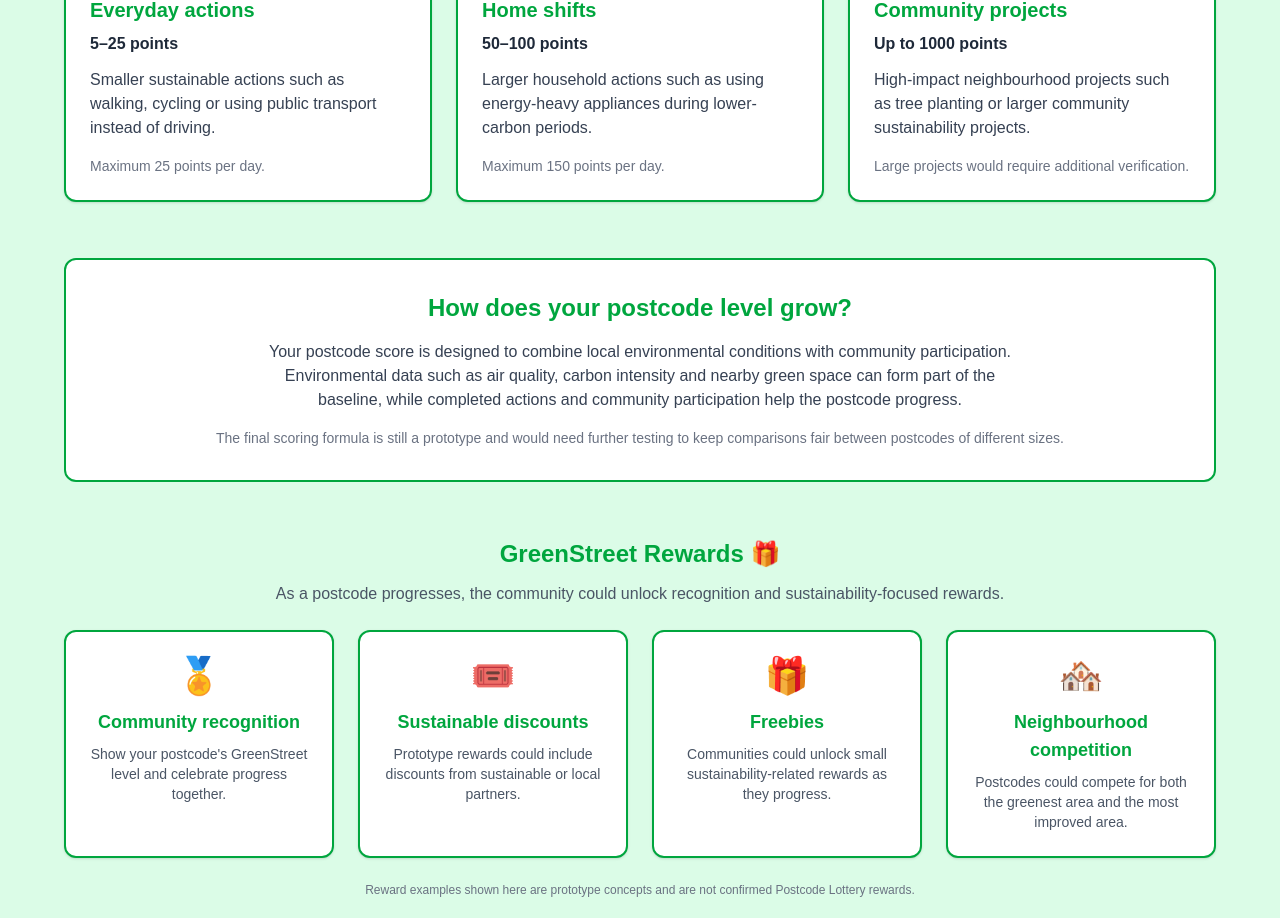
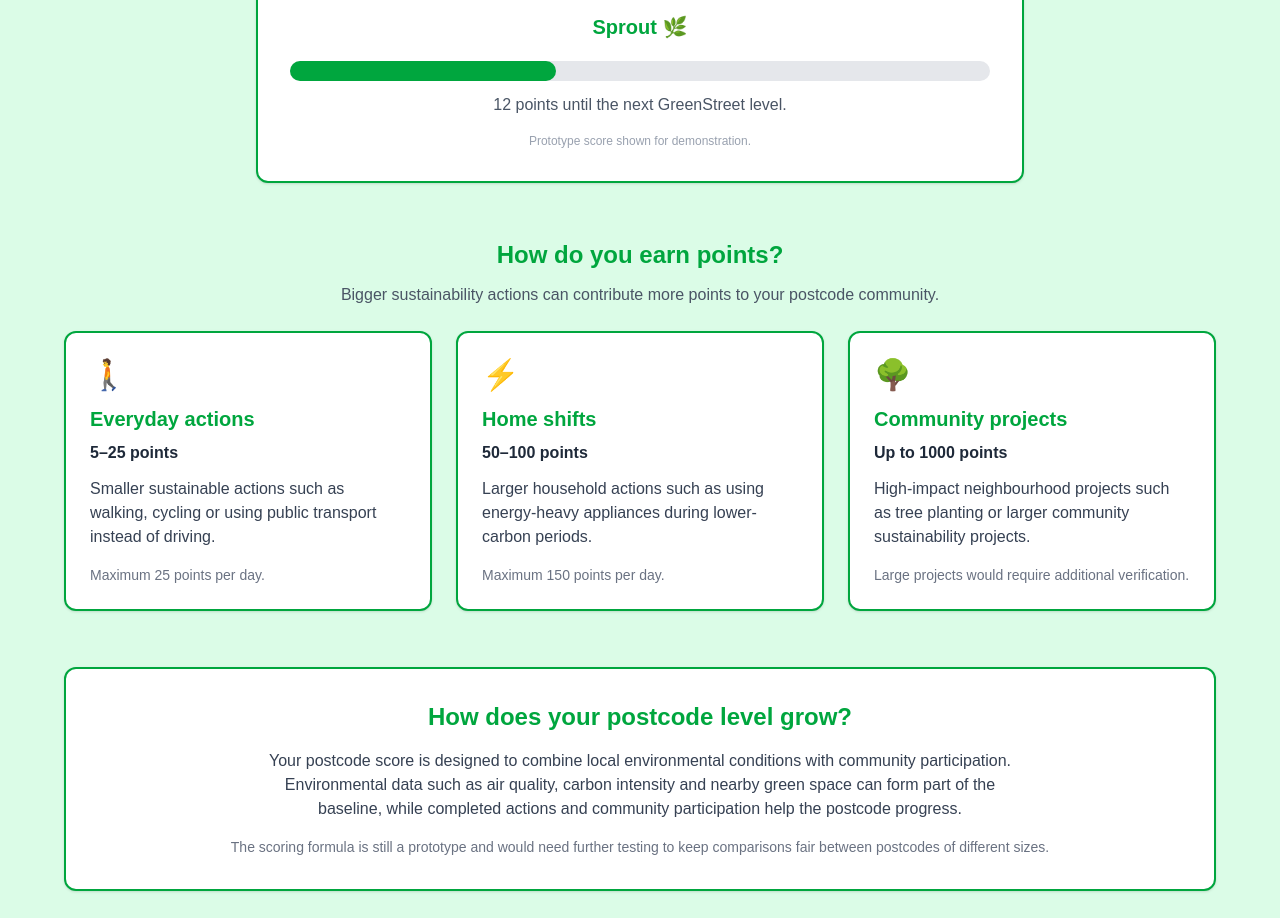
Before and after one commit to kwerui/adahack, a Next.js app: page /awards in a window 1280 px wide. Shown: the part 654-1572 px from the top of the page. Built offline with nearby package versions, Linux system fonts and the light colour scheme.

Commit message:
finished-awards

```diff
--- a/app/awards/page.tsx
+++ b/app/awards/page.tsx
@@ -21,7 +21,8 @@
     name: "Canopy",
     emoji: "🌳",
     range: "75–100",
-    description: "Your community has reached the highest GreenStreet level.",
+    description:
+      "Your community has reached the highest GreenStreet level.",
   },
 ];
 
@@ -52,44 +53,71 @@
   },
 ];
 
-const rewards = [
+const tierRewards = [
   {
-    title: "Community recognition",
-    emoji: "🏅",
-    description:
-      "Show your postcode's GreenStreet level and celebrate progress together.",
+    name: "Seedling",
+    emoji: "🌱",
+    requiredScore: 0,
+    reward: "GreenStreet community badge",
   },
   {
-    title: "Sustainable discounts",
-    emoji: "🎟️",
-    description:
-      "Prototype rewards could include discounts from sustainable or local partners.",
+    name: "Sprout",
+    emoji: "🌿",
+    requiredScore: 25,
+    reward: "Sustainable local partner discount",
   },
   {
-    title: "Freebies",
-    emoji: "🎁",
-    description:
-      "Communities could unlock small sustainability-related rewards as they progress.",
+    name: "Bloom",
+    emoji: "🌸",
+    requiredScore: 50,
+    reward: "Sustainability-focused freebie",
   },
   {
-    title: "Neighbourhood competition",
-    emoji: "🏘️",
-    description:
-      "Postcodes could compete for both the greenest area and the most improved area.",
+    name: "Canopy",
+    emoji: "🌳",
+    requiredScore: 75,
+    reward: "Highest-level community reward",
   },
 ];
 
 export default function AwardsPage() {
+  // Prototype score for the hackathon demo
+  const demoScore = 38;
+
+  const currentTier =
+    demoScore >= 75
+      ? "Canopy 🌳"
+      : demoScore >= 50
+      ? "Bloom 🌸"
+      : demoScore >= 25
+      ? "Sprout 🌿"
+      : "Seedling 🌱";
+
+  const nextTarget =
+    demoScore < 25
+      ? 25
+      : demoScore < 50
+      ? 50
+      : demoScore < 75
+      ? 75
+      : 100;
+
+  const pointsToNext = Math.max(
+    nextTarget - demoScore,
+    0
+  );
+
   return (
     <main className="min-h-screen bg-green-100 p-10">
       <div className="max-w-6xl mx-auto">
+        {/* PAGE TITLE */}
         <h1 className="text-4xl font-bold text-green-600 text-center mb-3">
           GreenStreet Awards 🏆
         </h1>
 
         <p className="text-gray-600 text-center mb-10">
-          Work together with your postcode community to earn points and grow
-          through the GreenStreet levels.
+          Work together with your postcode community to earn
+          points and grow through the GreenStreet levels.
         </p>
 
         {/* LEVELS */}
@@ -124,6 +152,48 @@
           </div>
         </section>
 
+        {/* CURRENT POSTCODE PROGRESS */}
+        <section className="mt-12">
+          <div className="bg-white border-2 border-green-600 rounded-xl p-8 max-w-3xl mx-auto shadow-sm">
+            <h2 className="text-2xl font-bold text-green-600 text-center mb-4">
+              Your Postcode Progress
+            </h2>
+
+            <p className="text-center text-4xl font-bold text-gray-800 mb-2">
+              {demoScore} / 100
+            </p>
+
+            <p className="text-center text-xl font-semibold text-green-600 mb-5">
+              {currentTier}
+            </p>
+
+            <div className="w-full bg-gray-200 rounded-full h-5 mb-3">
+              <div
+                className="bg-green-600 h-5 rounded-full transition-all duration-500"
+                style={{
+                  width: `${demoScore}%`,
+                }}
+              />
+            </div>
+
+            {demoScore < 75 ? (
+              <p className="text-center text-gray-600">
+                {pointsToNext} points until the next
+                GreenStreet level.
+              </p>
+            ) : (
+              <p className="text-center text-gray-600">
+                Your postcode has reached the highest
+                GreenStreet level!
+              </p>
+            )}
+
+            <p className="text-xs text-gray-400 text-center mt-4">
+              Prototype score shown for demonstration.
+            </p>
+          </div>
+        </section>
+
         {/* POINTS */}
         <section className="mt-14">
           <h2 className="text-2xl font-bold text-green-600 text-center mb-3">
@@ -131,8 +201,8 @@
           </h2>
 
           <p className="text-gray-600 text-center mb-6">
-            Bigger sustainability actions can contribute more points to your
-            postcode community.
+            Bigger sustainability actions can contribute more
+            points to your postcode community.
           </p>
 
           <div className="grid grid-cols-1 md:grid-cols-3 gap-6">
@@ -167,61 +237,95 @@
 
         {/* SCORE EXPLANATION */}
         <section className="mt-14">
-          <div className="bg-white border-2 border-green-600 rounded-xl p-8">
+          <div className="bg-white border-2 border-green-600 rounded-xl p-8 shadow-sm">
             <h2 className="text-2xl font-bold text-green-600 text-center mb-4">
               How does your postcode level grow?
             </h2>
 
             <p className="text-gray-700 text-center max-w-3xl mx-auto">
-              Your postcode score is designed to combine local environmental
-              conditions with community participation. Environmental data such
-              as air quality, carbon intensity and nearby green space can form
-              part of the baseline, while completed actions and community
-              participation help the postcode progress.
+              Your postcode score is designed to combine local
+              environmental conditions with community
+              participation. Environmental data such as air
+              quality, carbon intensity and nearby green space
+              can form part of the baseline, while completed
+              actions and community participation help the
+              postcode progress.
             </p>
 
             <p className="text-sm text-gray-500 text-center mt-4">
-              The final scoring formula is still a prototype and would need
-              further testing to keep comparisons fair between postcodes of
-              different sizes.
+              The scoring formula is still a prototype and would
+              need further testing to keep comparisons fair
+              between postcodes of different sizes.
             </p>
           </div>
         </section>
 
-        {/* REWARDS */}
+        {/* DYNAMIC REWARDS */}
         <section className="mt-14">
           <h2 className="text-2xl font-bold text-green-600 text-center mb-3">
             GreenStreet Rewards 🎁
           </h2>
 
           <p className="text-gray-600 text-center mb-6">
-            As a postcode progresses, the community could unlock recognition
-            and sustainability-focused rewards.
+            Grow your postcode level to unlock new community
+            rewards.
           </p>
 
           <div className="grid grid-cols-1 md:grid-cols-2 lg:grid-cols-4 gap-6">
-            {rewards.map((reward) => (
+            {tierRewards.map((reward) => {
+              const unlocked =
+                demoScore >= reward.requiredScore;
+
+              const pointsNeeded = Math.max(
+                reward.requiredScore - demoScore,
+                0
+              );
+
+              return (
                 <div
-                key={reward.title}
-                className="bg-white border-2 border-green-600 rounded-xl p-6 text-center shadow-sm"
+                  key={reward.name}
+                  className={`rounded-xl p-6 text-center border-2 shadow-sm ${
+                    unlocked
+                      ? "bg-white border-green-600"
+                      : "bg-gray-100 border-gray-300"
+                  }`}
                 >
                   <p className="text-4xl mb-3">
-                  {reward.emoji}
+                    {unlocked
+                      ? reward.emoji
+                      : "🔒"}
                   </p>
 
-                <h3 className="text-lg font-bold text-green-600 mb-2">
-                  {reward.title}
+                  <h3
+                    className={`text-xl font-bold ${
+                      unlocked
+                        ? "text-green-600"
+                        : "text-gray-500"
+                    }`}
+                  >
+                    {reward.name}
                   </h3>
 
-                <p className="text-sm text-gray-600">
-                  {reward.description}
+                  <p className="text-gray-700 mt-3">
+                    {reward.reward}
                   </p>
+
+                  {unlocked ? (
+                    <p className="text-green-600 font-semibold mt-4">
+                      ✓ Unlocked
+                    </p>
+                  ) : (
+                    <p className="text-gray-500 text-sm mt-4">
+                      {pointsNeeded} points needed
+                    </p>
+                  )}
                 </div>
-            ))}
+              );
+            })}
           </div>
 
           <p className="text-xs text-gray-500 text-center mt-6">
-            Reward examples shown here are prototype concepts and are not
+            Reward examples are prototype concepts and are not
             confirmed Postcode Lottery rewards.
           </p>
         </section>
--- a/app/layout.tsx
+++ b/app/layout.tsx
@@ -1,29 +1,24 @@
 import type { Metadata } from "next";
-import { Geist, Geist_Mono } from "next/font/google";
 import "./globals.css";
-
-const geistSans = Geist({
-  variable: "--font-geist-sans",
-  subsets: ["latin"],
-});
-
-const geistMono = Geist_Mono({
-  variable: "--font-geist-mono",
-  subsets: ["latin"],
-});
+import Navbar from "@/components/NavBar";
 
 export const metadata: Metadata = {
-  title: "Create Next App",
-  description: "Generated by create next app",
+  title: "GreenStreet",
+  description: "Make your postcode greener, together.",
 };
 
-export default function RootLayout({ children }: LayoutProps<"/">) {
+export default function RootLayout({
+  children,
+}: Readonly<{
+  children: React.ReactNode;
+}>) {
   return (
-    <html
-      lang="en"
-      className={`${geistSans.variable} ${geistMono.variable} h-full antialiased`}
-    >
-      <body className="min-h-full flex flex-col">{children}</body>
+    <html lang="en">
+      <body>
+        <Navbar />
+
+        {children}
+      </body>
     </html>
   );
 }
--- a/app/page.tsx
+++ b/app/page.tsx
@@ -1,12 +1,8 @@
 import PostCodeSearch from "@/components/PostCodeSearch";
-import NavBar from "@/components/NavBar";
 
 export default function Home() {
   return (
   <div>
-    <nav>
-      <NavBar />
-    </nav>
     <main className="flex min-h-screen items-center justify-center bg-zinc-50">
 
       <PostCodeSearch />
```
Also changed, not shown: components/GreenHour.tsx (added). Lines whose indentation alone changed are shown as unchanged.
